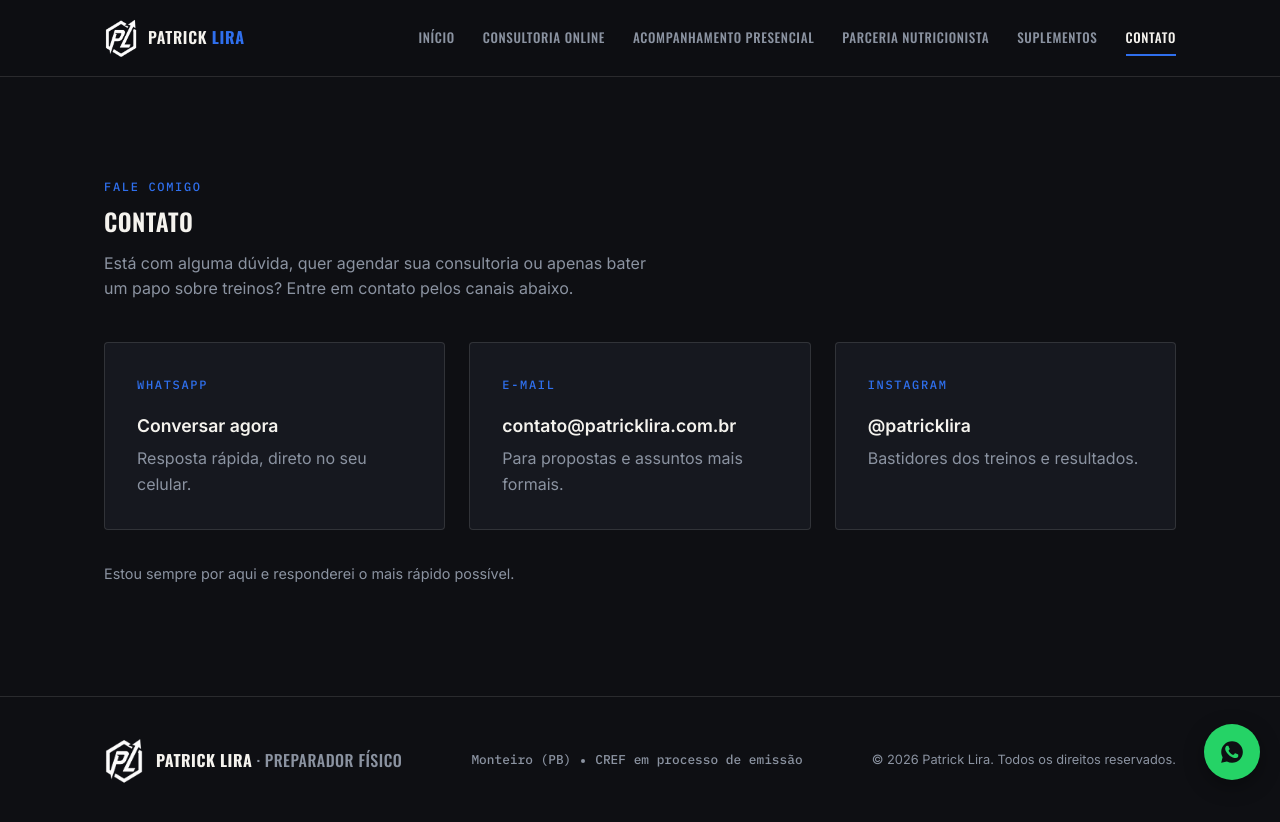
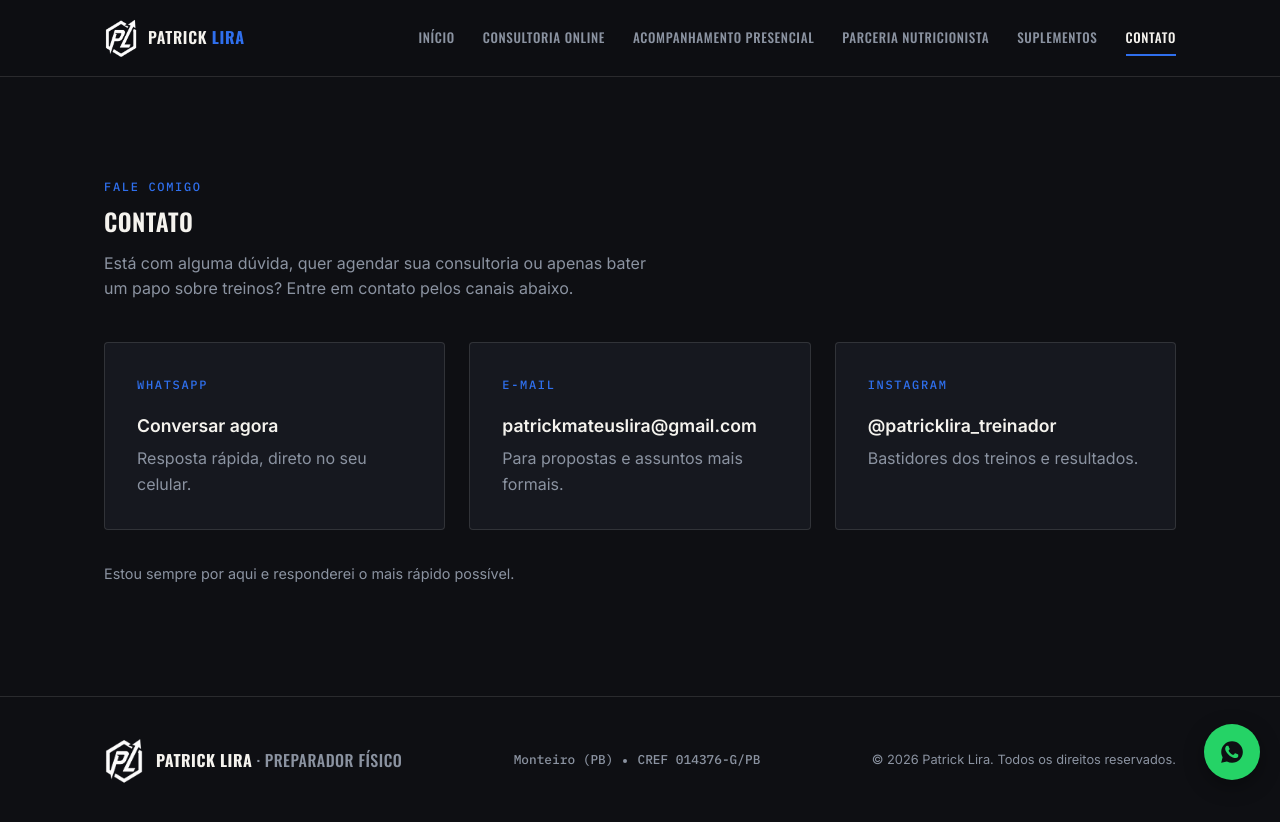
Before and after one commit to annaelyoliveira/Personal-Trainer-Site, a React (Vite) app: page /contato in a window 1280 px wide. Shown: the top 822 px of the page. Built offline with nearby package versions, Linux system fonts and the light colour scheme.

Commit message:
feat: adicionando numero CREF

```diff
--- a/src/data/site.js
+++ b/src/data/site.js
@@ -7,17 +7,15 @@
 export const site = {
   nome: "Patrick Lira",
   cargo: "Preparador Físico",
-  cref: "CREF em processo de emissão", // troque por "CREF 000000-G/PB" quando sair
+  cref: "CREF 014376-G/PB",
   cidade: "Monteiro (PB)",
 
   contato: {
-    // Troque pelo número real, formato internacional sem espaços/símbolos:
-    // Ex: 55 83 9XXXX-XXXX -> "5583900000000"
     whatsappNumero: "5583998134796",
     whatsappMensagemPadrao:
       "Olá, Patrick! Vim pelo site e gostaria de saber mais sobre a consultoria.",
-    email: "contato@patricklira.com.br", // troque pelo e-mail real
-    instagram: "@patricklira", // troque pelo @ real
+    email: "patrickmateuslira@gmail.com",
+    instagram: "@patricklira_treinador",
   },
 };
 
```
